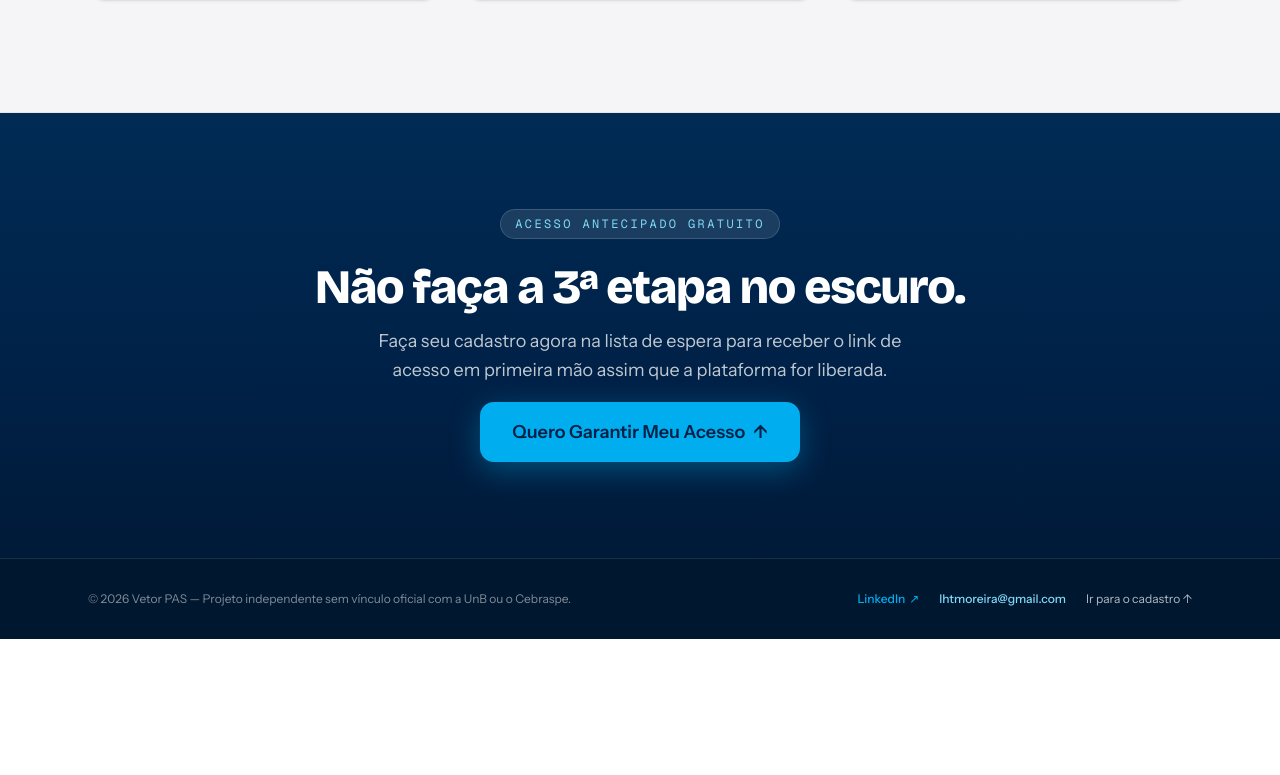
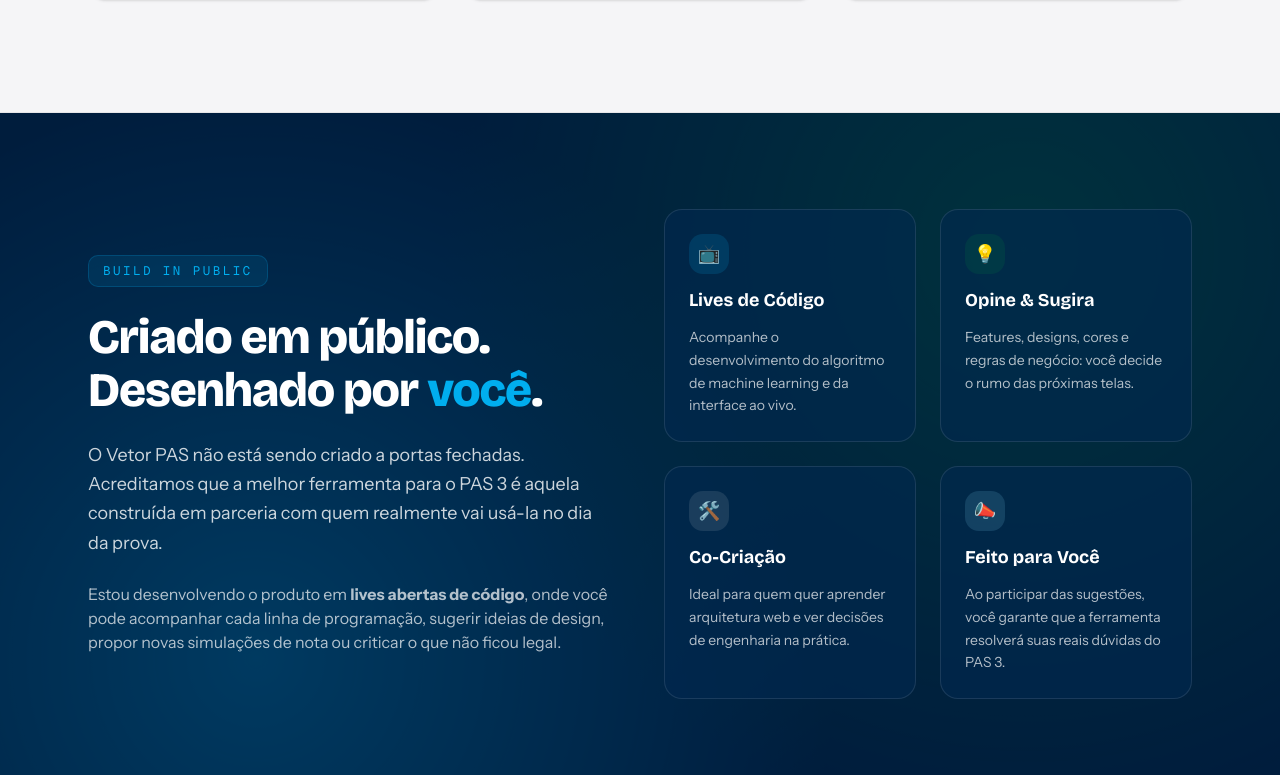
Before and after one commit to luizhtmoreira/Analise-Preditiva-PAS, a Next.js app in the folder landing-page/: page / in a window 1280 px wide. Shown: the part 1985-2760 px from the top of the page. Before the commit the page ends 2624 px from the top, so only its background shows below. Built offline with nearby package versions, Linux system fonts and the light colour scheme.

Commit message:
feat: add Build in Public section to landing page layout

```diff
--- a/landing-page/components/public/landing/LandingPage.tsx
+++ b/landing-page/components/public/landing/LandingPage.tsx
@@ -226,6 +226,78 @@
         </div>
       </section>
 
+      {/* ============ SEÇÃO BUILD IN PUBLIC (AZUL ESCURO UNB) ============ */}
+      <section className="bg-[#001D3D] text-white py-20 sm:py-24 relative overflow-hidden border-b border-white/5">
+        <div
+          className="absolute inset-0 pointer-events-none opacity-20"
+          style={{
+            backgroundImage:
+              "radial-gradient(circle at 80% 20%, #00843D 0%, transparent 50%), radial-gradient(circle at 20% 80%, #00AEEF 0%, transparent 50%)",
+          }}
+        />
+        <div className="max-w-6xl mx-auto px-6 relative z-10">
+          <div className="grid lg:grid-cols-12 gap-12 items-center">
+            <div className="lg:col-span-6 space-y-6">
+              <span className="inline-block font-mono text-[0.78rem] tracking-[0.2em] uppercase text-[#00AEEF] bg-[#00AEEF]/10 border border-[#00AEEF]/20 px-3.5 py-1.5 rounded-lg">
+                Build in Public
+              </span>
+              <h2 className="font-heading text-3xl sm:text-5xl font-extrabold tracking-tight leading-[1.1]">
+                Criado em público. <br />
+                Desenhado por <span className="text-[#00AEEF]">você</span>.
+              </h2>
+              <p className="text-base sm:text-lg text-white/80 leading-relaxed">
+                O Vetor PAS não está sendo criado a portas fechadas. Acreditamos que a melhor ferramenta para o PAS 3 é aquela construída em parceria com quem realmente vai usá-la no dia da prova.
+              </p>
+              <p className="text-sm sm:text-base text-white/70">
+                Estou desenvolvendo o produto em <strong>lives abertas de código</strong>, onde você pode acompanhar cada linha de programação, sugerir ideias de design, propor novas simulações de nota ou criticar o que não ficou legal.
+              </p>
+            </div>
+
+            <div className="lg:col-span-6 grid sm:grid-cols-2 gap-6">
+              <div className="bg-[#002850]/60 border border-white/10 p-6 rounded-2xl space-y-3">
+                <div className="w-10 h-10 rounded-xl bg-[#00AEEF]/15 text-[#00AEEF] flex items-center justify-center font-bold text-lg">
+                  📺
+                </div>
+                <h3 className="font-heading font-bold text-lg text-white">Lives de Código</h3>
+                <p className="text-xs sm:text-sm text-white/70 leading-relaxed">
+                  Acompanhe o desenvolvimento do algoritmo de machine learning e da interface ao vivo.
+                </p>
+              </div>
+
+              <div className="bg-[#002850]/60 border border-white/10 p-6 rounded-2xl space-y-3">
+                <div className="w-10 h-10 rounded-xl bg-[#00843D]/15 text-[#00843D] flex items-center justify-center font-bold text-lg">
+                  💡
+                </div>
+                <h3 className="font-heading font-bold text-lg text-white">Opine & Sugira</h3>
+                <p className="text-xs sm:text-sm text-white/70 leading-relaxed">
+                  Features, designs, cores e regras de negócio: você decide o rumo das próximas telas.
+                </p>
+              </div>
+
+              <div className="bg-[#002850]/60 border border-white/10 p-6 rounded-2xl space-y-3">
+                <div className="w-10 h-10 rounded-xl bg-white/10 text-white flex items-center justify-center font-bold text-lg">
+                  🛠️
+                </div>
+                <h3 className="font-heading font-bold text-lg text-white">Co-Criação</h3>
+                <p className="text-xs sm:text-sm text-white/70 leading-relaxed">
+                  Ideal para quem quer aprender arquitetura web e ver decisões de engenharia na prática.
+                </p>
+              </div>
+
+              <div className="bg-[#002850]/60 border border-white/10 p-6 rounded-2xl space-y-3">
+                <div className="w-10 h-10 rounded-xl bg-[#7FD8F7]/15 text-[#7FD8F7] flex items-center justify-center font-bold text-lg">
+                  📣
+                </div>
+                <h3 className="font-heading font-bold text-lg text-white">Feito para Você</h3>
+                <p className="text-xs sm:text-sm text-white/70 leading-relaxed">
+                  Ao participar das sugestões, você garante que a ferramenta resolverá suas reais dúvidas do PAS 3.
+                </p>
+              </div>
+            </div>
+          </div>
+        </div>
+      </section>
+
       {/* ============ CTA FINAL (TRANSIÇÃO GRADUAL DE AZUL PARA O FOOTER) ============ */}
       <section
         className="text-white py-20 sm:py-24 relative overflow-hidden"
```
